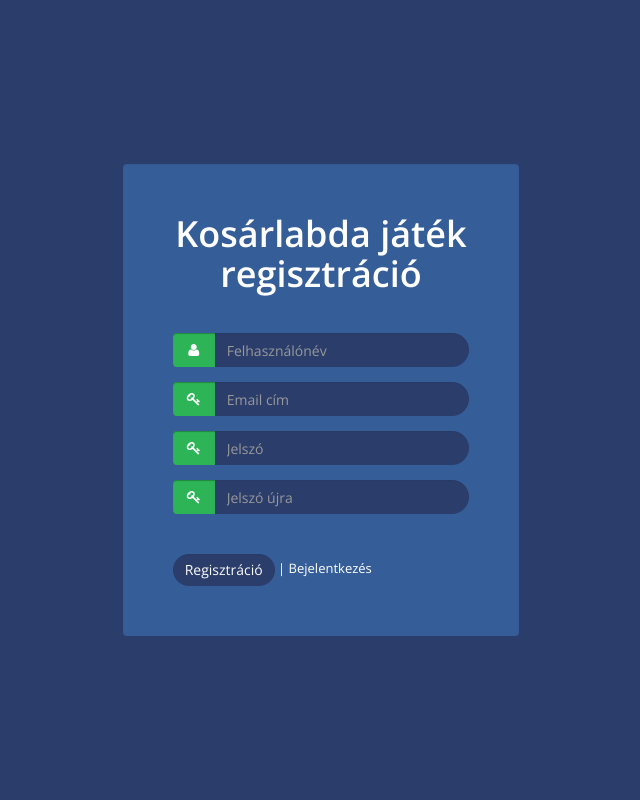
After one commit to xvs921/Kosarlabda_app, a PHP site: page /regisztracio.php in a window 1280 px wide. The commit adds this page. Shown: the whole page, without its empty margins (319-959 px from the left). Run offline with PHP 8.4, Linux system fonts and the light colour scheme.

Commit message:
regisztracio kezdet

```diff
--- a/index.php
+++ b/index.php
@@ -37,7 +37,7 @@
                     </div>
                 <div class="login-panel-section">
 					<input type="hidden" name="action" value="cmd_signin">
-					<input type="submit" class="btn btn-default" value="Bejelentkezés" id="loginbtn"> | <a href="#">Regisztráció</a>
+					<input type="submit" class="btn btn-default" value="Bejelentkezés" id="loginbtn"> | <a href="regisztracio.php">Regisztráció</a>
                 </div>
             </div>
         </div>
--- /dev/null
+++ b/regisztracio.php
@@ -0,0 +1,76 @@
+<?php
+  include("indexclasses.php");
+  $session = new Session();
+  $session->signinSessionStart(); ?>
+<!DOCTYPE html>
+<html lang="hu">
+  <head>
+    <meta charset="utf-8">
+    <meta http-equiv="X-UA-Compatible" content="IE=edge">
+    <meta name="viewport" content="width=device-width, initial-scale=1">
+    <title>Kosárlabda játék regisztráció</title>
+    <link href="assets/css/bootstrap.min.css" rel="stylesheet">
+	<link href="assets/css/font-awesome.min.css" rel="stylesheet">
+    <link href="assets/css/style.css" rel="stylesheet">
+  </head>
+  <body>
+  <div class="container-fluid">
+    <form method="POST">
+	  <div class="row">
+        <div class="col-md-4 col-md-offset-4 col-centered">
+            <div class="login-panel">
+				<center><h1 class="login-panel-title">Kosárlabda játék regisztráció</h1></center>
+                <div class="login-panel-section">
+                    <div class="form-group">
+                        <div class="input-group margin-bottom-sm">
+                            <span class="input-group-addon"><i class="fa fa-user fa-fw" aria-hidden="true"></i></span>
+                            <input class="form-control" type="text" placeholder="Felhasználónév" name="input_felhasznalonev">
+                        </div>
+                    </div>
+                    <div class="form-group">
+                        <div class="input-group">
+                            <span class="input-group-addon"><i class="fa fa-key fa-fw" aria-hidden="true"></i></span>
+                            <input class="form-control" type="text" placeholder="Email cím" name="input_email">
+                        </div>
+                    </div>
+					<div class="form-group">
+                        <div class="input-group">
+                            <span class="input-group-addon"><i class="fa fa-key fa-fw" aria-hidden="true"></i></span>
+                            <input class="form-control" type="password" placeholder="Jelszó" name="input_jelszo">
+                        </div>
+                    </div>
+					<div class="form-group">
+                        <div class="input-group">
+                            <span class="input-group-addon"><i class="fa fa-key fa-fw" aria-hidden="true"></i></span>
+                            <input class="form-control" type="password" placeholder="Jelszó újra" name="input_jelszo_ujra">
+                        </div>
+                    </div>
+                    </div>
+                <div class="login-panel-section">
+					<input type="hidden" name="action" value="cmd_registration">
+					<input type="submit" class="btn btn-default" value="Regisztráció" id="loginbtn"> |
+					<a href="index.php">Bejelentkezés</a>
+                </div>
+            </div>
+        </div>
+      </div>
+	  </form>
+	  </div>
+<?php
+        if(isset($_POST["action"]) && $_POST["action"] == "cmd_registration")
+        {
+          if(empty($_POST["input_felhasznalonev"]) || empty($_POST["input_email"]) || empty($_POST["input_jelszo"]) || empty($_POST["input_jelszo_ujra"]))
+          {?>
+			  <script>alert("Nem adott meg egy szükséges adatot!")</script>
+	  		<?php
+          }
+          else
+          {
+            $data = new Session();
+            $data->connect();
+            $data->registration($_POST["input_felhasznalonev"], $_POST["input_email"], $_POST["input_jelszo"], $_POST["input_jelszo_ujra"]);
+            $data->disconnect();
+          }
+        }?>
+  </body>
+</html>
```
Also changed, not shown: regisztracioclasses.php (added, +64 -0 lines).
